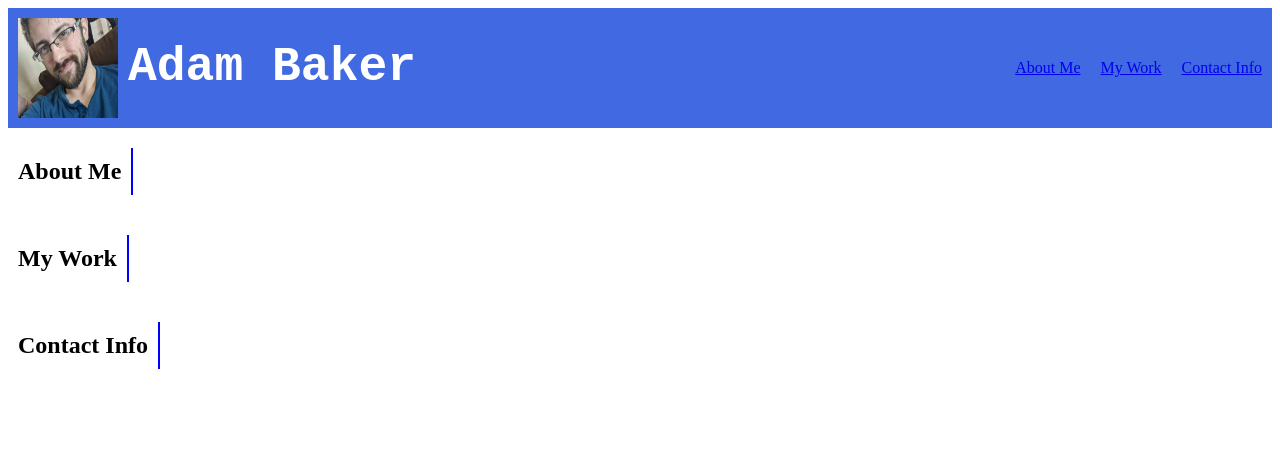
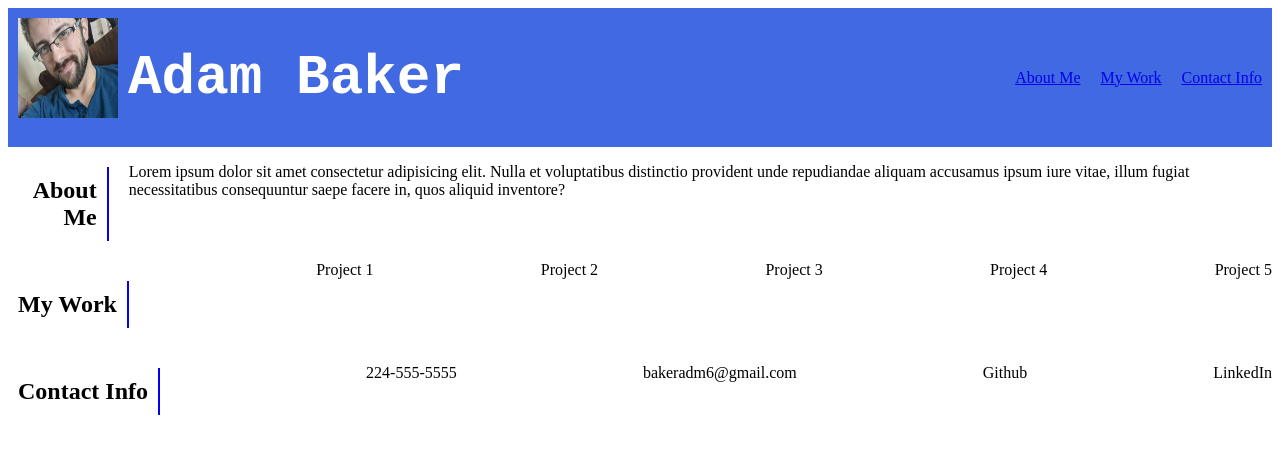
Before and after one commit to abaker421/02-programmer-profile-webpage, a plain HTML site: page index.html in a window 1280 px wide. Drawn offline with Linux system fonts and the light colour scheme.

Commit message:
added HTML text

```diff
--- a/assets/css/styles.css
+++ b/assets/css/styles.css
@@ -1,6 +1,11 @@
 /* Targets H1, changes size, font family and color */
+main {
+    display: flex;
+    flex-direction: column;
+}
+
 h1 {
-    font-size: 48px;
+    font-size: 56px;
     font-family:'Courier New', Courier, monospace;
     color: white;
 }
@@ -12,6 +17,19 @@ h2{
     margin-right: 20px;
 }
 
+
+/* article {
+    display: flex;
+    justify-content: space-between;
+    width: 100%;
+} */
+
+.nav-links {
+     display: flex;
+     justify-content: space-between;
+     width: 100%;
+
+}
 /* Targets the header, creates flex box, puts items in a row */
 header {
     display: flex;
--- a/index.html
+++ b/index.html
@@ -21,16 +21,29 @@
     </header>
 
      <main>
+
        <section class="nav-links" id="about-me">
         <h2>About Me</h2>
-        <p></p>
+        <p>Lorem ipsum dolor sit amet consectetur adipisicing elit. Nulla et voluptatibus distinctio provident unde repudiandae aliquam accusamus ipsum iure vitae, illum fugiat necessitatibus consequuntur saepe facere in, quos aliquid inventore?</p>
        </section>
+
        <section class="nav-links" id="my-work">
         <h2>My Work</h2>
+        <article>Project 1</article>
+        <article>Project 2</article>
+        <article>Project 3</article>
+        <article>Project 4</article>
+        <article>Project 5</article>
        </section>
+
        <section class="nav-links" id="contact-info">
         <h2>Contact Info</h2>
+        <p>224-555-5555</p>
+        <p>bakeradm6@gmail.com</p>
+        <p>Github</p>
+        <p>LinkedIn</p>
        </section>
+
      </main>
 
 
```
